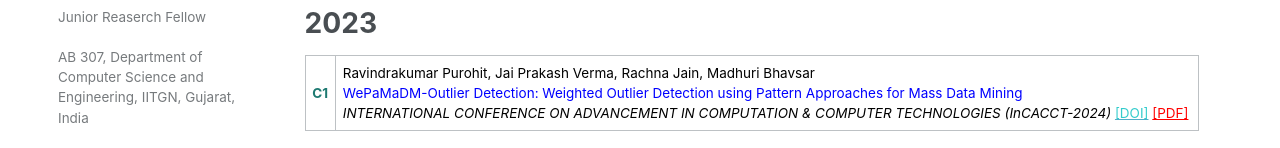
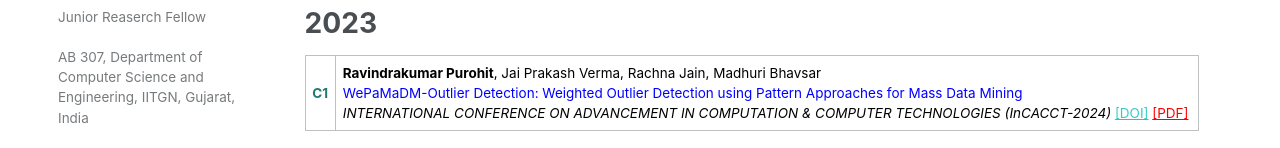
Before and after one commit to iamshreeji-copy1/ravindrakumar_purohit, a plain HTML site: page Publications.html in a window 1280 px wide. Shown: the part 366-514 px from the top of the page. Drawn offline with nearby package versions, Linux system fonts and the light colour scheme.

Commit message:
Update Publications.html

```diff
--- a/Publications.html
+++ b/Publications.html
@@ -93,7 +93,7 @@
 								<tbody>
 									<tr>
 										<th scope="row" style="color: #1D7971;">C1</th>
-										<td><span style="color: #000000;">Ravindrakumar Purohit, Jai Prakash Verma, Rachna Jain, Madhuri Bhavsar</span><br /><span style="color: #0000ff;">WePaMaDM-Outlier Detection: Weighted Outlier Detection using Pattern Approaches for Mass Data Mining</span> <span style="color: #000000;"><br><em>INTERNATIONAL CONFERENCE ON ADVANCEMENT IN COMPUTATION & COMPUTER TECHNOLOGIES (InCACCT-2024) </em><a href="https://ieeexplore.ieee.org/document/10141778/"><span style="color: #33cccc;">[DOI]</span></a> <span style="color: #ff0000;"><a style="color: #ff0000;" href="https://arxiv.org/pdf/2306.06139.pdf">[PDF]</a></span></span></td>
+										<td><span style="color: #000000;"><b>Ravindrakumar Purohit</b>, Jai Prakash Verma, Rachna Jain, Madhuri Bhavsar</span><br /><span style="color: #0000ff;">WePaMaDM-Outlier Detection: Weighted Outlier Detection using Pattern Approaches for Mass Data Mining</span> <span style="color: #000000;"><br><em>INTERNATIONAL CONFERENCE ON ADVANCEMENT IN COMPUTATION & COMPUTER TECHNOLOGIES (InCACCT-2024) </em><a href="https://ieeexplore.ieee.org/document/10141778/"><span style="color: #33cccc;">[DOI]</span></a> <span style="color: #ff0000;"><a style="color: #ff0000;" href="https://arxiv.org/pdf/2306.06139.pdf">[PDF]</a></span></span></td>
 
     									</tr>
 <!--     									<tr>
```
